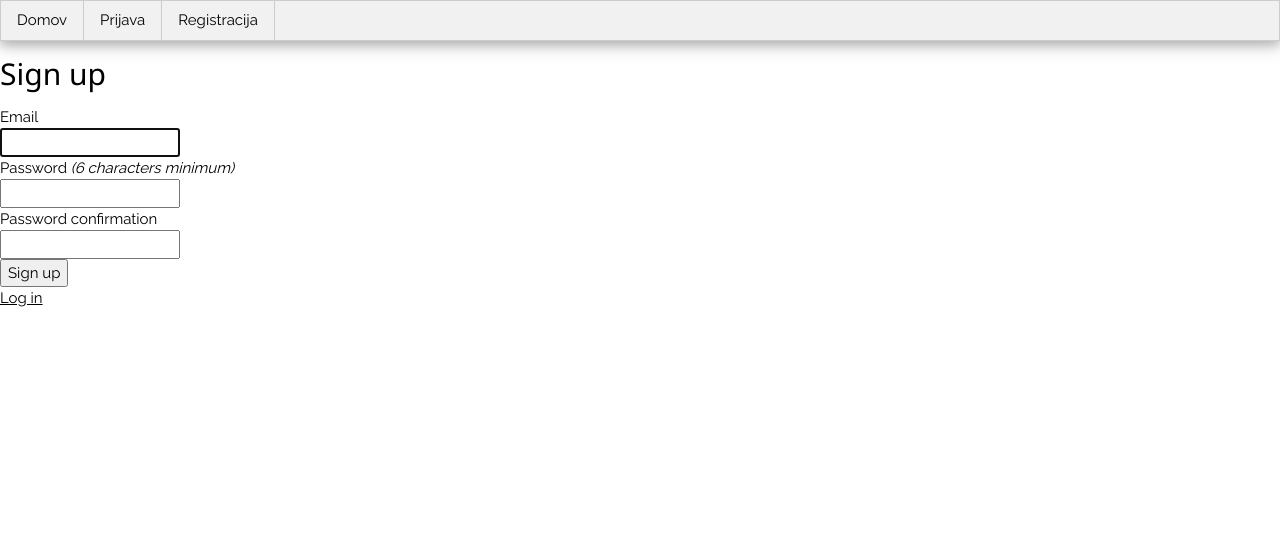
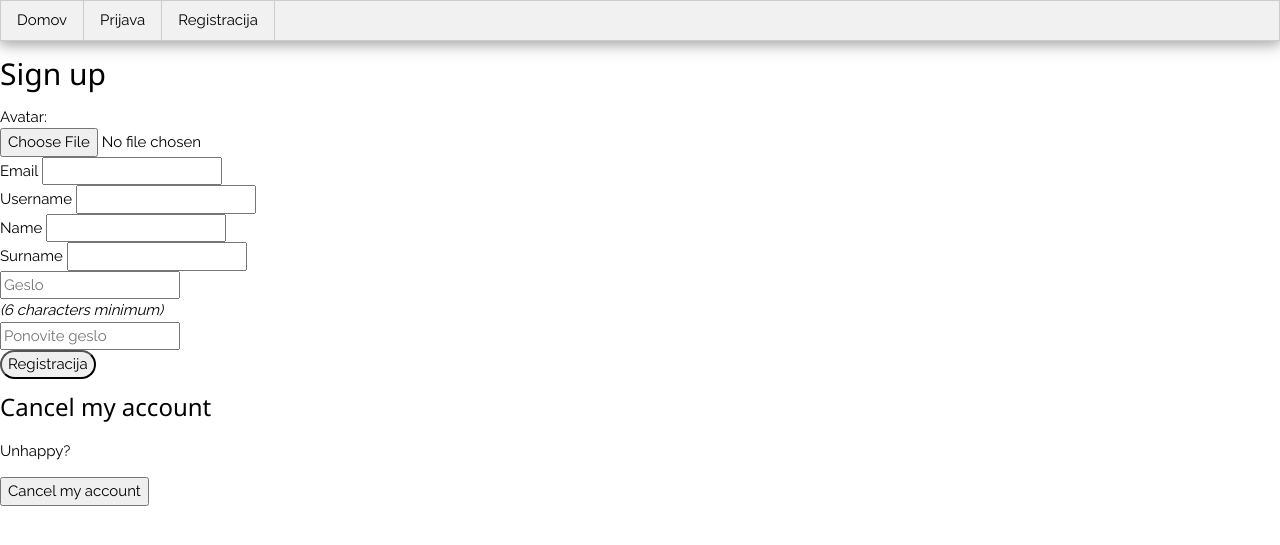
Before and after one commit to Lovroo/MyAdventure, a Rails app: page /users/sign_up in a window 1280 px wide. Shown: the top 545 px of the page. Run offline with Rails 7, Linux system fonts and the light colour scheme.

Commit message:
User registration edit

```diff
--- a/app/controllers/application_controller.rb
+++ b/app/controllers/application_controller.rb
@@ -1,2 +1,8 @@
 class ApplicationController < ActionController::Base
+  before_action :configure_permitted_parameters, if: :devise_controller?
+  protected
+  def configure_permitted_parameters
+    devise_parameter_sanitizer.permit(:sign_up, keys: [:username, :name, :surname, :avatar, :email, :password])
+    devise_parameter_sanitizer.permit(:account_update, keys: [:username, :name, :surname, :avatar, :email, :password, :current_password])
+  end
 end
--- a/app/models/user.rb
+++ b/app/models/user.rb
@@ -3,4 +3,7 @@ class User < ApplicationRecord
   # :confirmable, :lockable, :timeoutable, :trackable and :omniauthable
   devise :database_authenticatable, :registerable,
          :recoverable, :rememberable, :validatable
+  has_one_attached :avatar
+  validates :avatar, file_size: { less_than_or_equal_to: 5.megabytes },
+            file_content_type: { allow: ['image/jpeg', 'image/png', 'image/gif'] }
 end
--- a/app/views/devise/registrations/new.html.erb
+++ b/app/views/devise/registrations/new.html.erb
@@ -1,29 +1,49 @@
 <h2>Sign up</h2>
-
 <%= form_for(resource, as: resource_name, url: registration_path(resource_name)) do |f| %>
   <%= render "devise/shared/error_messages", resource: resource %>
-
-  <div class="field">
-    <%= f.label :email %><br />
-    <%= f.email_field :email, autofocus: true, autocomplete: "email" %>
+  <div class="form-group">
+    <label class="col-sm-4 col-form-label">Avatar:
+    </label>
+    <div class="col-sm-8"><%= f.file_field :avatar, class: "form-control" %></div>
   </div>
 
-  <div class="field">
-    <%= f.label :password %>
-    <% if @minimum_password_length %>
+
+  <div class="form-group">
+    <%= f.label :email %>
+    <%= f.text_field :email, autofocus: false, autocomplete: "email", class: "form-control" %>
+  </div>
+  <div class="form-group">
+    <%= f.label :username %>
+    <%= f.text_field :username, autofocus: false, autocomplete: "email", class: "form-control" %>
+  </div>
+  <div class="form-group">
+    <%= f.label :name %>
+    <%= f.text_field :name, autofocus: false, autocomplete: "email", class: "form-control" %>
+  </div>
+  <div class="form-group">
+    <%= f.label :surname %>
+    <%= f.text_field :surname, autofocus: false, autocomplete: "email", class: "form-control" %>
+  </div>
+  <% if devise_mapping.confirmable? && resource.pending_reconfirmation? %>
+    <div>Currently waiting confirmation for: <%= resource.unconfirmed_email %></div>
+  <% end %>
+
+  <div class="input_field"> <span><i aria-hidden="true" class="fa fa-lock"></i></span>
+    <%= f.password_field :password, autocomplete: "new-password", class:'vnos', placeholder: 'Geslo'%>
+  </div>
+  <% if @minimum_password_length %>
     <em>(<%= @minimum_password_length %> characters minimum)</em>
-    <% end %><br />
-    <%= f.password_field :password, autocomplete: "new-password" %>
-  </div>
-
-  <div class="field">
-    <%= f.label :password_confirmation %><br />
-    <%= f.password_field :password_confirmation, autocomplete: "new-password" %>
+  <% end %>
+  <div class="input_field"> <span><i aria-hidden="true" class="fa fa-lock"></i></span>
+    <%= f.password_field :password_confirmation, autocomplete: "new-password", class:'vnos', placeholder: 'Ponovite geslo' %>
   </div>
 
   <div class="actions">
-    <%= f.submit "Sign up" %>
+    <%= f.submit "Registracija", class:'button', style: 'border-radius: 15px;'  %>
   </div>
 <% end %>
 
-<%= render "devise/shared/links" %>
+
+<h3>Cancel my account</h3>
+
+<p>Unhappy? <%= button_to "Cancel my account", registration_path(resource_name), data: { confirm: "Are you sure?" }, method: :delete, class: "btn btn-danger btn-xs" %></p>
```
Also changed, not shown: app/views/devise/registrations/edit.html.erb (+42 -18 lines), db/migrate/20220324080223_add_info_to_users.rb (added, +7 -0 lines), db/migrate/20220324080639_create_active_storage_tables.active_storage.rb (added, +36 -0 lines), Gemfile, Gemfile.lock, db/schema.rb.
